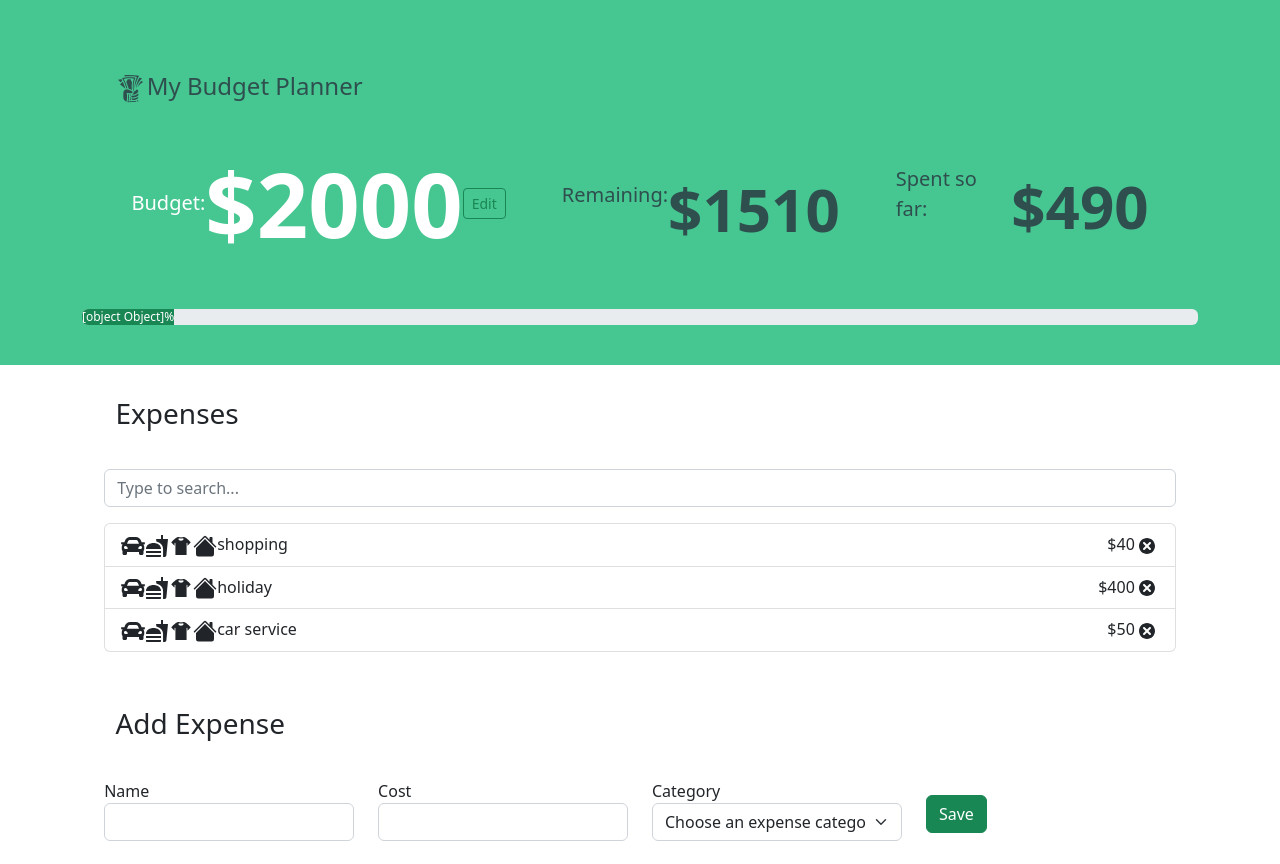
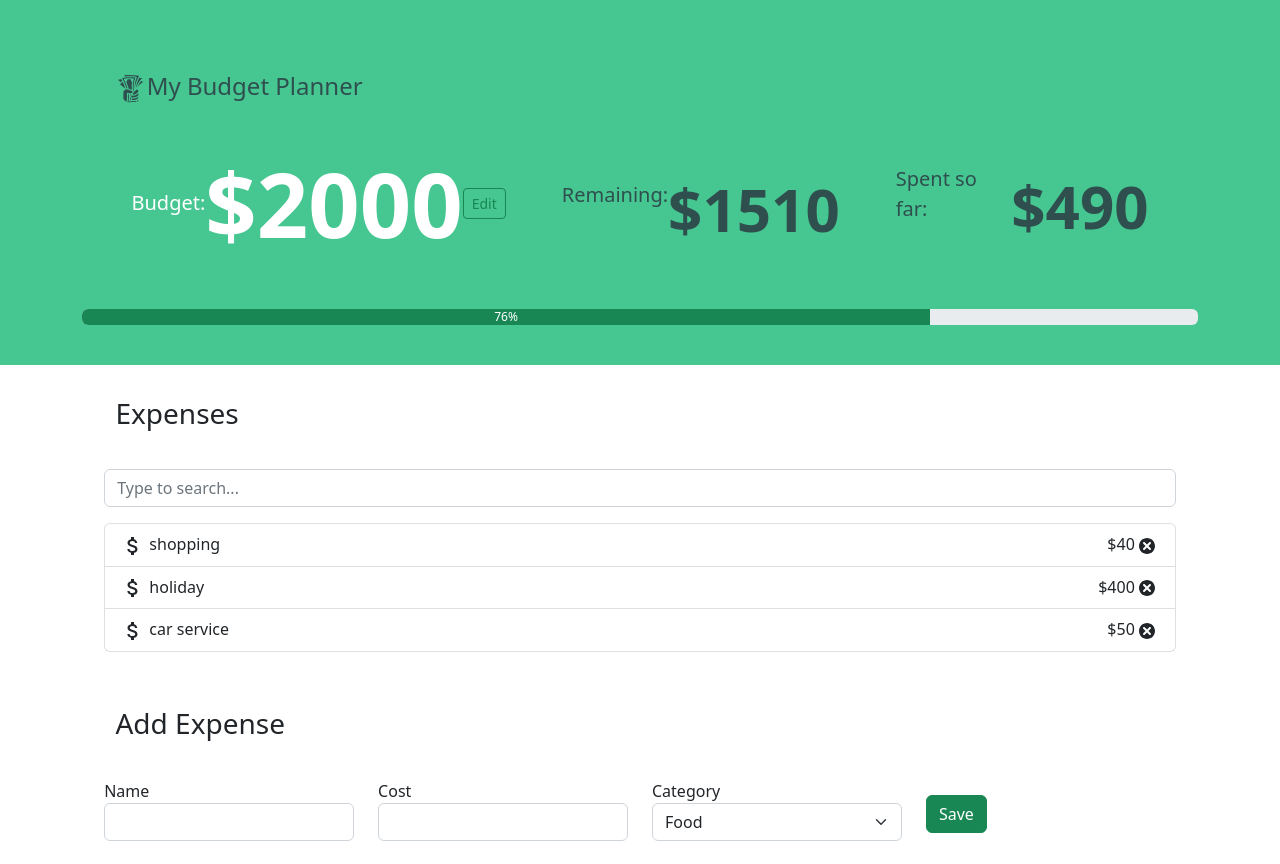
Before and after one commit to avishaar/Budget-Tracker, a React (Create React App) app: page / in a window 1280 px wide. Built offline with nearby package versions, Linux system fonts and the light colour scheme.

Commit message:
more functional

```diff
--- a/src/components/AddExpenseForm.js
+++ b/src/components/AddExpenseForm.js
@@ -7,6 +7,7 @@ const AddExpenseForm = () => {
 
 	const [name, setName] = useState('');
 	const [cost, setCost] = useState('');
+	const [category, setCategory] = useState('');
 
 
 	const onSubmit = (event) => {
@@ -16,6 +17,7 @@ const AddExpenseForm = () => {
 			id: uuidv4(),
 			name: name,
 			cost: parseInt(cost),
+			category: category,
 		};
 
 		dispatch({
@@ -51,7 +53,7 @@ const AddExpenseForm = () => {
 				</div>
 				<div className='col-sm'>
 					<label for='category'>Category</label>
-					<select class="form-select" aria-label="Default select example">
+					<select class="form-select" aria-label="Default select example" id='category' value={category} onChange={(event) => setCategory(event.target.value)}>
 						<option selected disabled>Choose an expense category</option>
 						<option value="Food">Food</option>
 						<option value="Travel">Travel</option>
--- a/src/components/ExpenseItem.js
+++ b/src/components/ExpenseItem.js
@@ -5,6 +5,7 @@ import { FaCar } from 'react-icons/fa';
 import { MdFastfood } from 'react-icons/md';
 import { IoIosShirt } from 'react-icons/io'
 import { BsHouseFill } from 'react-icons/bs';
+import { MdAttachMoney } from 'react-icons/md';
 
 const ExpenseItem = (props) => {
 
@@ -16,16 +17,17 @@ const ExpenseItem = (props) => {
             payload: props.id,
         });
     };
-
+console.log(props);
     return (
         <li className='list-group-item d-flex justify-content-between align-items-center'>
             <div>
-                <FaCar size='1.5em'/>
-                <MdFastfood size='1.5em'/>
-                <IoIosShirt size='1.5em'/>
-                <BsHouseFill size='1.5em'/>
-                {/* need to make an if statement? so that depending on category icon can change */}
-                {props.name}
+                {props.category === 'Travel' ? <FaCar size='1.5em'/> :
+                props.category === 'Clothing' ?  <IoIosShirt size='1.5em'/> :
+                props.category === 'Food' ?  <MdFastfood size='1.5em'/> :
+                props.category === 'Household Items' ? <BsHouseFill size='1.5em'/> :
+                <MdAttachMoney size='1.5em'/>}
+            {' '}
+            {props.name}
             </div>
             <div>
                 <span>
--- a/src/components/ExpenseList.js
+++ b/src/components/ExpenseList.js
@@ -32,6 +32,8 @@ const ExpenseList = () => {
 						id={expense.id}
 						name={expense.name}
 						cost={expense.cost}
+						category={expense.category}
+
 					/>
 				))}
 			</ul>
--- a/src/components/ExpenseTotal.js
+++ b/src/components/ExpenseTotal.js
@@ -4,6 +4,8 @@ import { AppContext } from '../context/AppContext';
 const ExpenseTotal = () => {
 
 	const { expenses } = useContext(AppContext);
+
+	// const [expenseValue, setExpenseValue] = useState();
 
 	const totalExpenses = expenses.reduce((total, item) => {
 		return (total += item.cost);
--- a/src/components/Progress.js
+++ b/src/components/Progress.js
@@ -1,14 +1,26 @@
 import ProgressBar from 'react-bootstrap/ProgressBar';
-import ExpenseTotal from './ExpenseTotal';
+import React, { useContext } from 'react';
+import { AppContext } from '../context/AppContext';
+// import { useContext, AppContext } from 'react';
+// import ExpenseTotal from './ExpenseTotal';
 
 const WithLabelExample = () => {
+    //insert logic here to make percentage
+    const { expenses, budget } = useContext(AppContext);
 
-    const now = <ExpenseTotal />;
+    const totalExpenses = expenses.reduce((total, item) => {
+		return (total += item.cost);
+	}, 0);
+
+
+    const now = Math.ceil(((budget-totalExpenses) / budget) * 100);
+
+    console.log(expenses)
+    console.log(budget)
 
     return (
+
     <ProgressBar variant='success' now={now} label={`${now}%`} />);
 }
 
-console.log(WithLabelExample);
-
 export default WithLabelExample;
```
